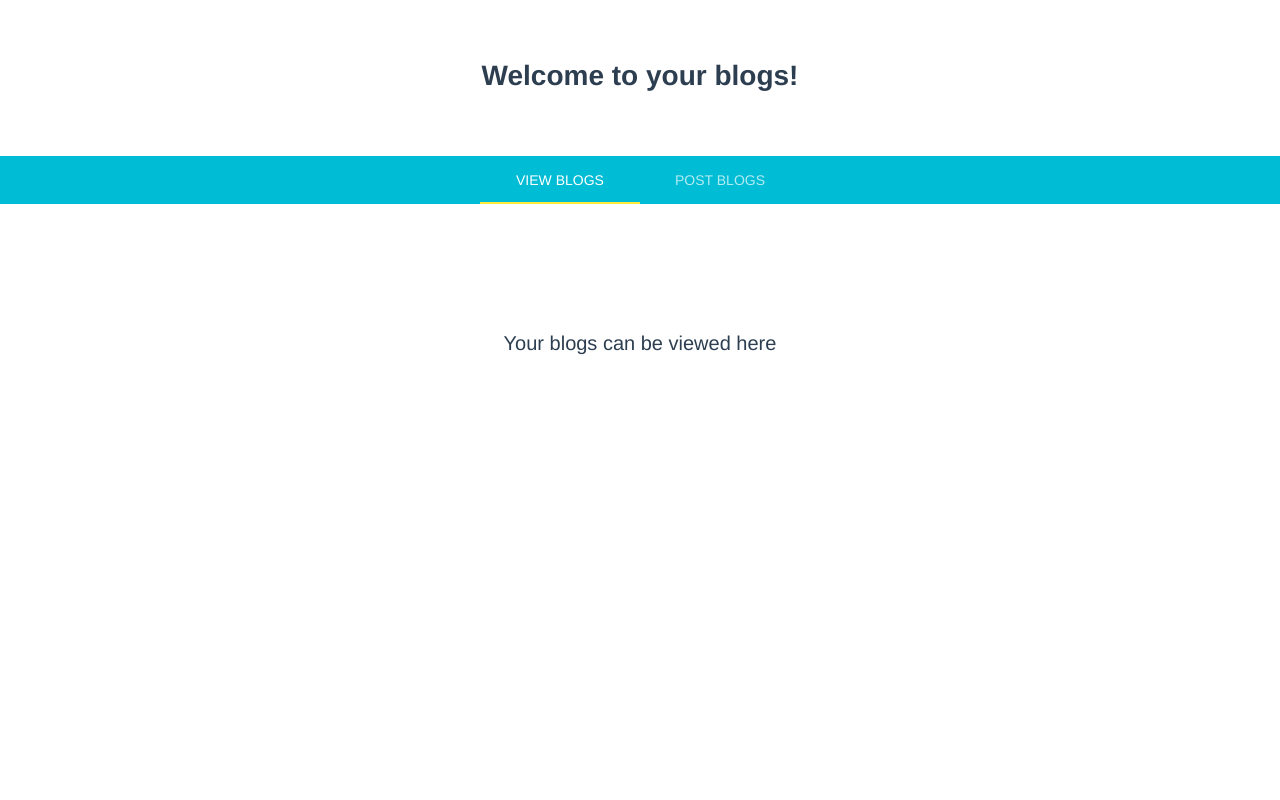
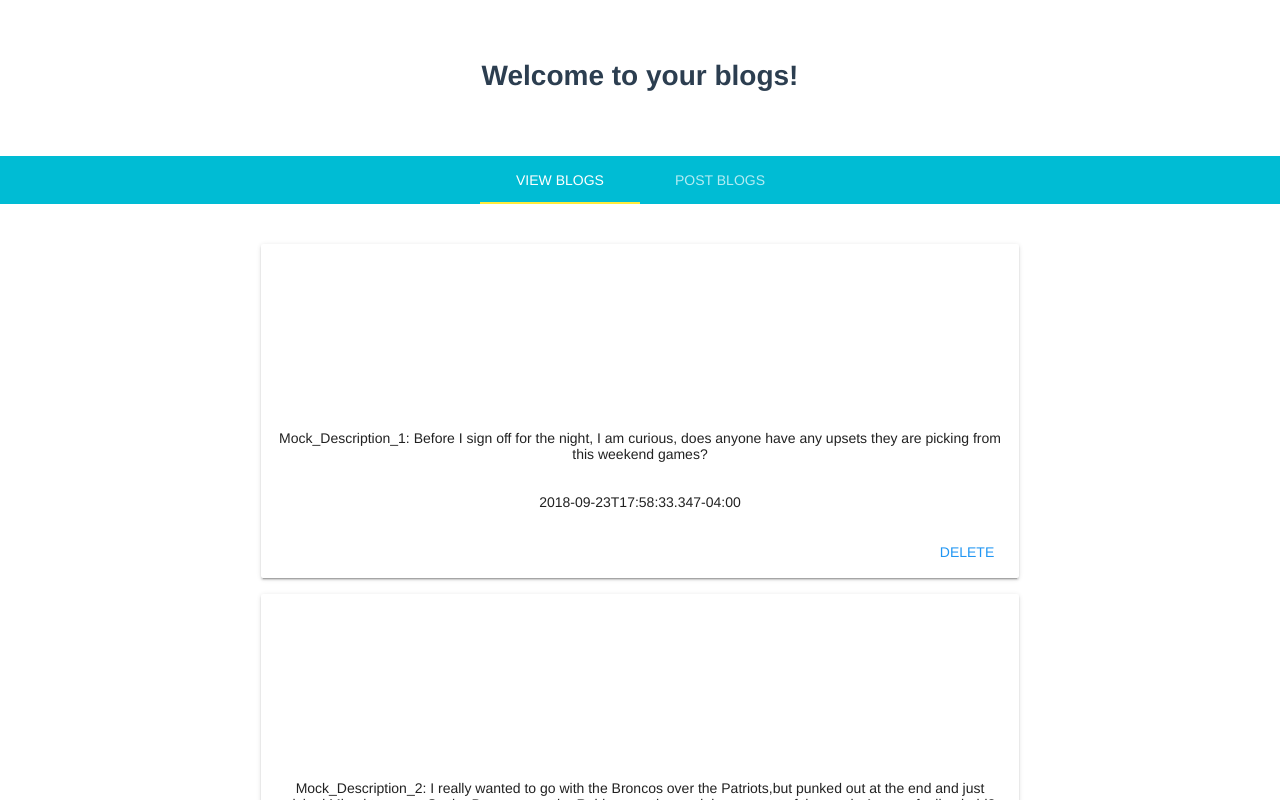
Before and after one commit to jizh6311/go-blogs-webapp, a Vue app in the folder public/: page /postBlogs in a window 1280 px wide. Shown: the top 800 px of the page. Built offline with nearby package versions, Linux system fonts and the light colour scheme.

Commit message:
Initial Design for blog view template

```diff
--- a/public/src/components/ViewBlogs.vue
+++ b/public/src/components/ViewBlogs.vue
@@ -1,6 +1,38 @@
 <template>
   <div id="viewBlogs">
-    <h1>{{ msg }}</h1>
+    <v-container>
+      <v-layout row wrap justify-space-around>
+        <v-flex xs12 md8>
+          <div v-for="mockBlog in mockBlogs">
+            <v-card class="my-3" hover>
+              <v-card-media
+                class="white--text"
+                height="170px"
+                :src="mockBlog.imgUrl"
+              >
+                <v-container fill-height fluid>
+                  <v-layout>
+                    <v-card-text>
+                      {{ mockBlog.Username }}
+                    </v-card-text>
+                  </v-layout>
+                </v-container>
+              </v-card-media>
+              <v-card-text>
+                {{ mockBlog.Description }}
+              </v-card-text>
+              <v-card-text>
+                {{ mockBlog.PostDate }}
+              </v-card-text>
+              <v-card-actions>
+                <v-spacer></v-spacer>
+                <v-btn flat class="blue--text">Delete</v-btn>
+              </v-card-actions>
+            </v-card>
+          </div>
+        </v-flex>
+      </v-layout>
+    </v-container>
   </div>
 </template>
 
@@ -9,7 +41,29 @@ export default {
   name: 'ViewBlogs',
   data () {
     return {
-      msg: 'Your blogs can be viewed here'
+      mockBlogs: [
+        {
+          'id': '5ba80c897a884e1df38ecfe1',
+          'Username': 'Mock_User_1',
+          'Description': 'Mock_Description_1: Before I sign off for the night, I am curious, ' +
+            'does anyone have any upsets they are picking from this weekend games?',
+          'PostDate': '2018-09-23T17:58:33.347-04:00'
+        },
+        {
+          'id': '5ba80c897a884e1df38ecfe1',
+          'Username': 'Mock_User_2',
+          'Description': 'Mock_Description_2: I really wanted to go with the Broncos over the Patriots,' +
+            'but punked out at the end and just picked Miami to cover. So the Browns over the Raiders, ' +
+            'on the road, is my upset of the week. Anyone feeling bold?',
+          'PostDate': '2018-09-24T17:58:33.347-04:00'
+        },
+        {
+          'id': '5ba80c897a884e1df38ecfe1',
+          'Username': 'Mock_User_3',
+          'Description': 'Mock_Description_3: What do I have to say here',
+          'PostDate': '2018-09-24T17:58:33.347-04:00'
+        }
+      ]
     }
   }
 }
@@ -17,20 +71,4 @@ export default {
 
 <!-- Add "scoped" attribute to limit CSS to this component only -->
 <style scoped>
-h1, h2 {
-  margin-top: 10%;
-  font-size: 20px;
-  font-weight: normal;
-}
-ul {
-  list-style-type: none;
-  padding: 0;
-}
-li {
-  display: inline-block;
-  margin: 0 10px;
-}
-a {
-  color: #42b983;
-}
 </style>
```
